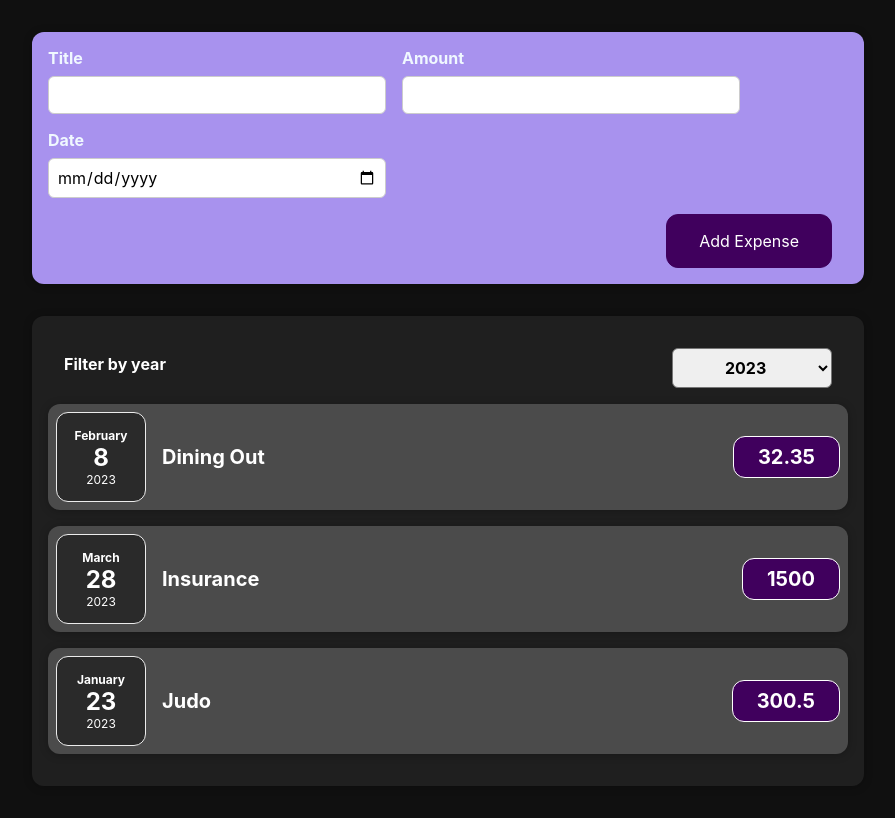
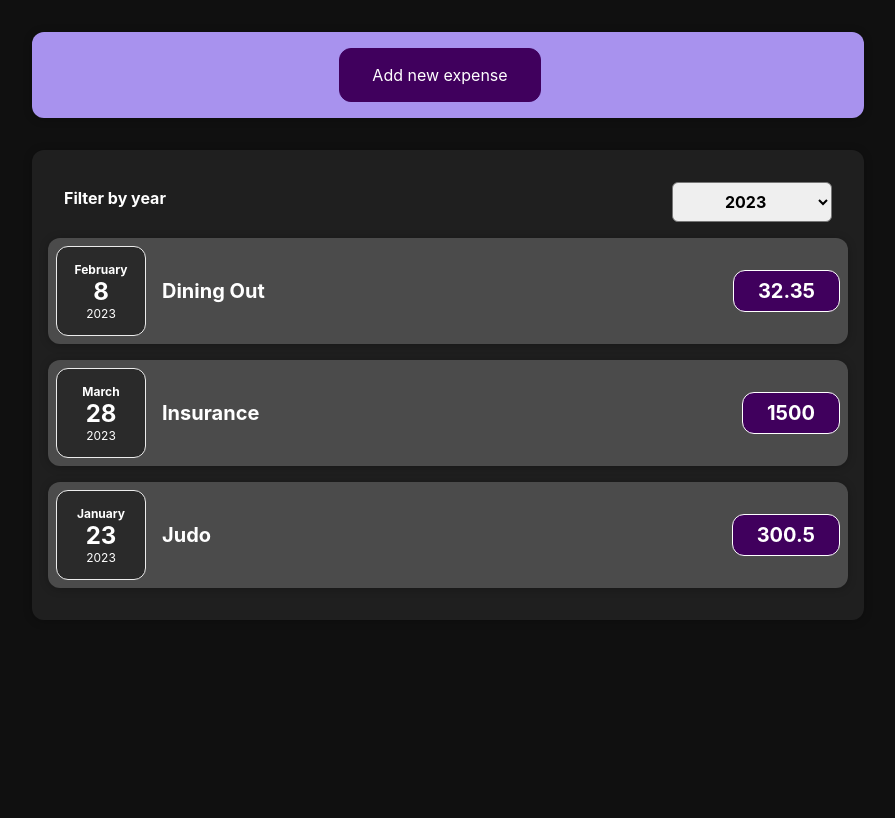
Before and after one commit to WilleeRobot/expense-tracker, a React (Create React App) app: page / in a window 1280 px wide. Shown: the whole page, without its empty margins (192-1087 px from the left). Built offline with nearby package versions, Linux system fonts and the light colour scheme.

Commit message:
Add filter hide functionality

```diff
--- a/src/components/ExpensesFilter/ExpensesFilter.js
+++ b/src/components/ExpensesFilter/ExpensesFilter.js
@@ -1,5 +1,3 @@
-import React, { useState } from "react";
-
 import "./ExpensesFilter.css";
 
 const ExpensesFilter = ({ onYearFilterSelect, selected }) => {
--- a/src/components/NewExpense/ExpenseForm.css
+++ b/src/components/NewExpense/ExpenseForm.css
@@ -24,3 +24,9 @@
 .new-expense__actions {
   text-align: right;
 }
+
+.buttons-wrapper {
+  display: flex;
+  flex-direction: row;
+  justify-content: right;
+}
--- a/src/components/NewExpense/ExpenseForm.js
+++ b/src/components/NewExpense/ExpenseForm.js
@@ -1,11 +1,13 @@
 import { useState } from "react";
 import "./ExpenseForm.css";
 
-const ExpenseForm = ({ onSaveExpenseData }) => {
+const ExpenseForm = ({ onSaveExpenseData, cancelClickHandler }) => {
+  // #### MANAGED STATES ####
   const [enteredTitle, setEnteredTitle] = useState("");
   const [enteredAmount, setEnteredAmount] = useState("");
   const [enteredDate, setEnteredDate] = useState("");
 
+  // ##### FORM HANDLER FUNCTIONS #####
   const titleChangeHandler = (event) => {
     setEnteredTitle(event.target.value);
   };
@@ -31,6 +33,22 @@ const ExpenseForm = ({ onSaveExpenseData }) => {
     setEnteredTitle("");
     setEnteredAmount("");
     setEnteredDate("");
+
+    cancelClickHandler();
+  };
+
+  // ##### UTILITY FUNCTIONS #####
+  // Function to ensure expense dates are never beyond today -> used in upper bound of date picker in form
+  const getTodaysDate = () => {
+    const today = new Date();
+    let year = today.getUTCFullYear();
+    let month = today.getUTCMonth();
+    if (month < 10) {
+      month = `0${month}`;
+    }
+    let date = today.getUTCDate();
+
+    return `${year}-${month}-${date}`;
   };
 
   return (
@@ -59,14 +77,19 @@ const ExpenseForm = ({ onSaveExpenseData }) => {
           <input
             type="date"
             min="2020-01-01"
-            max="2023-03-20"
+            max={getTodaysDate()}
             value={enteredDate}
             onChange={dateChangeHandler}
           />
         </div>
       </div>
-      <div className="new-expense__actions">
-        <button type="submit">Add Expense</button>
+      <div className="buttons-wrapper">
+        <div>
+          <button onClick={cancelClickHandler}>Cancel</button>
+        </div>
+        <div className="new-expense__actions">
+          <button type="submit">Add Expense</button>
+        </div>
       </div>
     </form>
   );
--- a/src/components/NewExpense/NewExpense.js
+++ b/src/components/NewExpense/NewExpense.js
@@ -1,7 +1,12 @@
+import { useState } from "react";
 import ExpenseForm from "./ExpenseForm";
 import "./NewExpense.css";
 
 const NewExpense = ({ onAddExpense }) => {
+  // #### MANAGED STATES ####
+  const [showForm, setShowForm] = useState(false);
+
+  // ##### HANDLER FUNCTIONS #####
   const onSaveExpenseDataHandler = (enteredExpenseData) => {
     const expenseData = {
       ...enteredExpenseData,
@@ -10,9 +15,21 @@ const NewExpense = ({ onAddExpense }) => {
     onAddExpense(expenseData);
   };
 
+  const toggleClickHandler = () => {
+    !!showForm ? setShowForm(false) : setShowForm(true);
+  };
+
+  // ##### CONDITIONALLY RENDER VIEW BASED ON CLICK STATE #####
   return (
     <div className="new-expense">
-      <ExpenseForm onSaveExpenseData={onSaveExpenseDataHandler} />
+      {!!showForm ? (
+        <ExpenseForm
+          onSaveExpenseData={onSaveExpenseDataHandler}
+          cancelClickHandler={toggleClickHandler}
+        />
+      ) : (
+        <button onClick={toggleClickHandler}>Add new expense</button>
+      )}
     </div>
   );
 };
--- a/src/components/expenses/ExpenseItem.js
+++ b/src/components/expenses/ExpenseItem.js
@@ -4,6 +4,7 @@ import "./ExpenseItem.css";
 
 const ExpenseItem = ({ date, title, amount }) => {
   return (
+    <li>
       <Card className="expense-item-wrapper">
         <ExpenseDate date={date} />
         <div className="expense-item_description">
@@ -11,6 +12,7 @@ const ExpenseItem = ({ date, title, amount }) => {
           <p className="expense-item_price">{amount}</p>
         </div>
       </Card>
+    </li>
   );
 };
 
--- a/src/components/expenses/Expenses.js
+++ b/src/components/expenses/Expenses.js
@@ -1,8 +1,8 @@
 import { useState } from "react";
 import ExpensesFilter from "../ExpensesFilter/ExpensesFilter";
 import Card from "../UI/Card";
-import ExpenseItem from "./ExpenseItem";
 import "./Expenses.css";
+import ExpensesList from "./ExpensesList";
 
 const Expenses = ({ expenseData }) => {
   const [filteredYear, setFilteredYear] = useState("2023");
@@ -15,26 +15,13 @@ const Expenses = ({ expenseData }) => {
     (expenseItem) => expenseItem.date.getFullYear().toString() === filteredYear
   );
 
-  let expensesContent = <p>No expenses found.</p>;
-
-  if (filteredData.length > 0) {
-    expensesContent = filteredData.map((expense) => (
-      <ExpenseItem
-        key={expense.id}
-        date={expense.date}
-        title={expense.title}
-        amount={expense.amount}
-      />
-    ));
-  }
-
   return (
     <Card className="expenses">
       <ExpensesFilter
         onYearFilterSelect={yearFilterSelectHandler}
         selected={filteredYear}
       />
-      {expensesContent}
+      <ExpensesList expenseItems={filteredData} />
     </Card>
   );
 };
--- /dev/null
+++ b/src/components/expenses/ExpensesList.css
@@ -0,0 +1,9 @@
+.expenses-list {
+  list-style: none;
+  padding: 0;
+}
+
+.expenses-list__fallback {
+  color: white;
+  text-align: center;
+}
--- /dev/null
+++ b/src/components/expenses/ExpensesList.js
@@ -0,0 +1,26 @@
+import "./ExpensesList.css";
+import ExpenseItem from "./ExpenseItem";
+
+const ExpensesList = ({ expenseItems }) => {
+  if (expenseItems.length === 0) {
+    return (
+      <h2 className="expenses-list__fallback">
+        No expenses found for this year
+      </h2>
+    );
+  }
+  return (
+    <ul className="expenses-list">
+      {expenseItems.map((expense) => (
+        <ExpenseItem
+          key={expense.id}
+          date={expense.date}
+          title={expense.title}
+          amount={expense.amount}
+        />
+      ))}
+    </ul>
+  );
+};
+
+export default ExpensesList;
--- a/src/index.js
+++ b/src/index.js
@@ -6,8 +6,4 @@ import reportWebVitals from "./reportWebVitals";
 
 const root = ReactDOM.createRoot(document.getElementById("root"));
 root.render(<App />);
-
-// If you want to start measuring performance in your app, pass a function
-// to log results (for example: reportWebVitals(console.log))
-// or send to an analytics endpoint. Learn more: https://bit.ly/CRA-vitals
 reportWebVitals();
```
Also changed, not shown: public/index.html (+0 -23 lines). Lines whose indentation alone changed are shown as unchanged.
